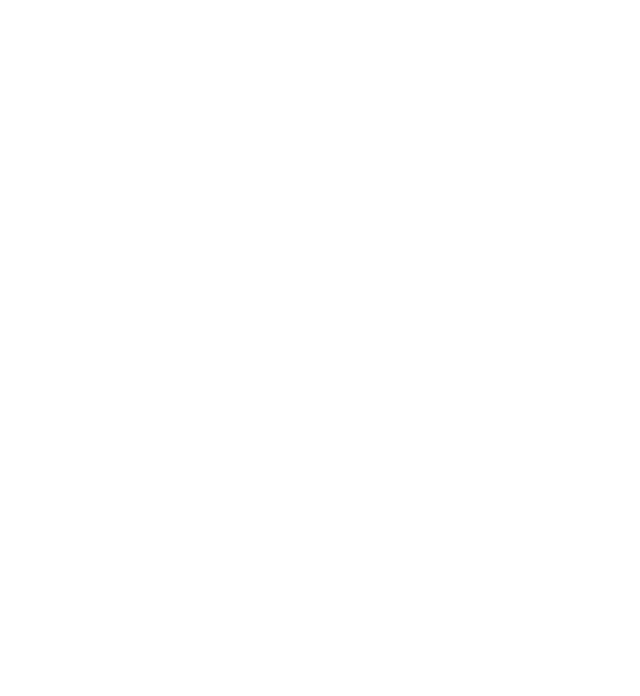
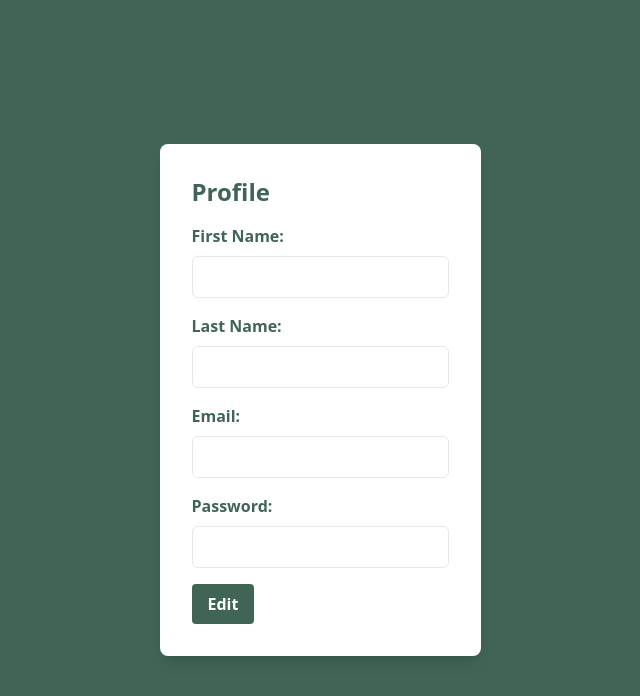
Before and after one commit to Zhr-Ahmadnejad/Task-Management-frontend, a React (Vite) app: page /ProfilePage in a window 1280 px wide. Before the commit this address had no page. Shown: the top 696 px of the page, without its empty margins (320-960 px from the left). Built offline with nearby package versions, Linux system fonts and the light colour scheme.

Commit message:
add profile page

```diff
--- a/package.json
+++ b/package.json
@@ -12,6 +12,7 @@
   "dependencies": {
     "@headlessui/react": "^1.7.18",
     "@reduxjs/toolkit": "^2.2.1",
+    "axios": "^1.6.8",
     "lodash": "^4.17.21",
     "react": "^18.3.1",
     "react-dom": "^18.2.0",
--- a/src/App.jsx
+++ b/src/App.jsx
@@ -8,6 +8,7 @@ import boardsSlice from "./Redux/boardsSlice";
 import LoginPage from "./Components/LoginPage";
 import SignupPage from "./Components/SignupPage";
 import AboutUs from "./Components/AboutUs";
+import ProfilePage from "./Components/ProfilePage";
 
 function App() {
   const [boardModalOpen, setBoardModalOpen] = useState(false);
@@ -43,6 +44,7 @@ function App() {
             <Route path="/" element={<LoginPage />} />
             <Route path="/signup" element={<SignupPage/>} />
             <Route path="/aboutUs" element={<AboutUs/>} />
+            <Route path="/ProfilePage" element={<ProfilePage/>}/>
           </Routes>
         </Router>
 
--- a/src/Components/Column.jsx
+++ b/src/Components/Column.jsx
@@ -52,10 +52,10 @@ function Column({colIndex}) {
       onDragOver={handleOnDragOver}
       className="scrollbar-hide   mx-5 pt-[90px] min-w-[280px] "
     >
-      <p className=" font-semibold flex  items-center  gap-2 tracking-widest md:tracking-[.2em] text-[#828fa3]">
-        <div className={`rounded-full w-4 h-4 ${color} `} />
+      <div className="font-semibold flex items-center gap-2 tracking-widest md:tracking-[.2em] text-[#828fa3]">
+        <span className={`rounded-full w-4 h-4 ${color} `} />
         {col.name} ({col.tasks.length})
-      </p>
+      </div>
 
       {col.tasks.map((task, index) => (
         <Task key={index} taskIndex={index} colIndex={colIndex} />
--- a/src/Components/LoginPage.jsx
+++ b/src/Components/LoginPage.jsx
@@ -1,54 +1,67 @@
 import React, { useState } from 'react';
-import { Link } from 'react-router-dom'; // ایمپورت کامپوننت Link از react-router-dom
-import logo from '../Assets/logo-color.png'; // مسیر لوگو
+import { Link } from 'react-router-dom';
+import logo from '../Assets/logo-color.png';
 
 function LoginPage() {
-  const [username, setUsername] = useState('');
+  const [email, setEmail] = useState('');
   const [password, setPassword] = useState('');
   const [error, setError] = useState('');
 
-  const handleSubmit = (e) => {
+  const handleSubmit = async (e) => {
     e.preventDefault();
-    if (username === 'admin' && password === 'admin') {
-      window.location.href = '/home';
-    } else {
-      setError('نام کاربری یا رمز عبور اشتباه است.');
+    try {
+      const response = await fetch('http://localhost:8088/api/login', {
+        method: 'POST',
+        headers: {
+          'Content-Type': 'application/json',
+        },
+        body: JSON.stringify({ email, password }),
+      });
+      const data = await response.text();
+      if (response.ok) {
+        localStorage.setItem('token', data);
+        console.log('Token:', data);
+        window.location.href = '/home';
+      } else {
+        setError(data);
+      }
+    } catch (error) {
+      console.error('Error:', error);
+      setError('خطایی در ارتباط با سرور رخ داده است.');
     }
   };
 
   return (
     <div className="h-screen flex justify-center items-center bg-[#416555]">
       <div className="grid grid-cols-2 gap-4 bg-white shadow-md rounded px-8 py-8">
-        {/* قسمت قرمز */}
         <div className="col-span-1 flex justify-center items-center">
-          <img src={logo} alt="لوگو" className="h-24" />
+          <img src={logo} alt="Logo" className="h-24" />
         </div>
-        {/* قسمت سفید */}
         <div className="col-span-1">
           <form onSubmit={handleSubmit}>
             <h2 className="text-2xl mb-4 text-center text-[#416555] font-semibold">Login</h2>
             {error && <p className="text-red-500 text-sm mb-4">{error}</p>}
             <div className="mb-4">
-              <label className="block text-[#416555] text-sm font-bold mb-2 " htmlFor="username">
-                email
+              <label className="block text-[#416555] text-sm font-bold mb-2" htmlFor="email">
+                Email
               </label>
               <input
-                className="w-full bg-transparent flex-grow px-4 py-2 rounded-mdtext-sm
-                border border-gray-600 outline-none focus: outline-[#416555]"
-                id="username"
-                type="text"
+                className="w-full bg-transparent flex-grow px-4 py-2 rounded-md text-sm
+                border border-gray-600 outline-none focus:outline-[#416555]"
+                id="email"
+                type="email"
                 placeholder="Enter your email address"
-                value={username}
-                onChange={(e) => setUsername(e.target.value)}
+                value={email}
+                onChange={(e) => setEmail(e.target.value)}
               />
             </div>
             <div className="mb-6">
               <label className="block text-[#416555] text-sm font-bold mb-2" htmlFor="password">
-              password
+                Password
               </label>
               <input
-                className=" w-full bg-transparent flex-grow px-4 py-2 rounded-mdtext-sm
-                border border-gray-600 outline-none focus: outline-[#416555]"
+                className="w-full bg-transparent flex-grow px-4 py-2 rounded-md text-sm
+                border border-gray-600 outline-none focus:outline-[#416555]"
                 id="password"
                 type="password"
                 placeholder="Enter your password"
@@ -58,14 +71,14 @@ function LoginPage() {
             </div>
             <div className="flex items-center justify-between">
               <button
-                className="bg-[#416555] hover:bg-green-300 text-white font-bold py-2 px-4 rounded focus:outline-none focus:shadow-outline"
+                className="bg-[#416555] hover:bg-green-300 text-white font-bold py-2 px-4 rounded
+                focus:outline-none focus:shadow-outline"
                 type="submit"
               >
                 Login
               </button>
-              {/* اضافه کردن لینک به صفحه signup */}
               <Link to="/signup" className="text-[#416555] text-sm font-bold">
-                Don't have an account? signup
+                Don't have an account? Signup
               </Link>
             </div>
           </form>
--- /dev/null
+++ b/src/Components/ProfilePage.jsx
@@ -0,0 +1,133 @@
+
+import React, { useState, useEffect } from 'react';
+import axios from 'axios';
+
+
+function ProfilePage() {
+  const [user, setUser] = useState(null);
+  const [editMode, setEditMode] = useState(false);
+  const [firstName, setFirstName] = useState('');
+  const [lastName, setLastName] = useState('');
+  const [email, setEmail] = useState('');
+  const [password, setPassword] = useState('');
+
+  useEffect(() => {
+    const token = localStorage.getItem('token');
+    console.log('Token:', token);
+    if (token) {
+      axios.get('http://localhost:8088/api/users/user', {
+        headers: {
+          Authorization: `Bearer ${token}`
+        }
+      })
+      .then(response => {
+        setUser(response.data);
+        setFirstName(response.data.firstName);
+        setLastName(response.data.lastName);
+        setEmail(response.data.email);
+        setPassword(response.data.password);
+        console.log(response.data);
+      })
+      .catch(error => {
+        console.error('Error fetching user data:', error);
+      });
+    }
+  }, []);
+
+  const handleEdit = () => {
+    setEditMode(true);
+  };
+
+  const handleSave = () => {
+    // ارسال اطلاعات به سرور برای به روزرسانی
+    setEditMode(false);
+  };
+  return (
+    <div className="flex flex-col items-center justify-center h-screen bg-[#416555] dark:bg-white">
+      <div className="bg-white dark:bg-[#416555] p-8 rounded-lg shadow-lg text-[#416555] dark:text-white">
+        <h2 className="text-2xl mb-4 font-semibold">Profile</h2>
+        <div className="mb-4">
+          <label className="block mb-2 font-bold">First Name:</label>
+          <div className="relative">
+            <input
+              className="w-full px-3 py-2 border rounded-md focus:outline-none"
+              type="text"
+              value={firstName}
+              onChange={(e) => setFirstName(e.target.value)}
+              readOnly={!editMode}
+            />
+            {editMode && (
+              <button className="absolute top-2 right-2" onClick={handleSave}>
+                Save
+              </button>
+            )}
+          </div>
+        </div>
+        <div className="mb-4">
+          <label className="block mb-2 font-bold">Last Name:</label>
+          <div className="relative">
+            <input
+              className="w-full px-3 py-2 border rounded-md focus:outline-none"
+              type="text"
+              value={lastName}
+              onChange={(e) => setLastName(e.target.value)}
+              readOnly={!editMode}
+              placeholder={lastName}
+            />
+            {editMode && (
+              <button className="absolute top-2 right-2" onClick={handleSave}>
+                Save
+              </button>
+            )}
+          </div>
+        </div>
+        <div className="mb-4">
+          <label className="block mb-2 font-bold">Email:</label>
+          <div className="relative">
+            <input
+              className="w-full px-3 py-2 border rounded-md focus:outline-none"
+              type="email"
+              value={email}
+              onChange={(e) => setEmail(e.target.value)}
+              readOnly={!editMode}
+            />
+            {editMode && (
+              <button className="absolute top-2 right-2" onClick={handleSave}>
+                Save
+              </button>
+            )}
+          </div>
+        </div>
+        <div className="mb-4">
+          <label className="block mb-2 font-bold">Password:</label>
+          <div className="relative">
+            <input
+              className="w-full px-3 py-2 border rounded-md focus:outline-none"
+              type="password"
+              value={password}
+              onChange={(e) => setPassword(e.target.value)}
+              readOnly={!editMode}
+            />
+            {editMode && (
+              <button className="absolute top-2 right-2" onClick={handleSave}>
+                Save
+              </button>
+            )}
+          </div>
+        </div>
+        {!editMode && (
+          <button
+          className=" bg-[#416555] hover:bg-green-300 text-white font-bold py-2 px-4 rounded
+          focus:outline-none focus:shadow-outline"
+          type="submit"
+            onClick={handleEdit}
+          >
+            Edit
+          </button>
+        )}
+      </div>
+    </div>
+  );
+}
+
+export default ProfilePage;
--- a/src/Components/SignupPage.jsx
+++ b/src/Components/SignupPage.jsx
@@ -3,58 +3,65 @@ import { Link } from 'react-router-dom';
 import logo from '../Assets/logo-color.png'; // مسیر لوگو
 
 function SignupPage() {
-  const [username, setUsername] = useState('');
+  const [email, setEmail] = useState('');
   const [password, setPassword] = useState('');
+  const [firstName, setFirstName] = useState('');
+  const [lastName, setLastName] = useState('');
   const [error, setError] = useState('');
 
-  const handleSubmit = (e) => {
+  const handleSubmit = async (e) => {
     e.preventDefault();
-    // اینجا می‌توانید کاربر را ثبت نام کنید
-    // برای مثال، می‌توانید از یک API برای ایجاد حساب جدید استفاده کنید
-    // اینجا یک شبیه‌سازی ساده از ثبت نام کاربر انجام شده است
-    if (username && password) {
-      // اگر ثبت‌نام با موفقیت انجام شود، می‌توانید کاربر را به صفحه ورود هدایت کنید
-      // مثلاً با استفاده از window.location.href = '/login';
-      window.location.href = '/login'; // اینجا به عنوان مثال، کاربر به صفحه‌ی ورود هدایت می‌شود
-    } else {
-      // اگر نام کاربری یا رمز عبور وارد نشده باشد، یک پیام خطا نمایش داده می‌شود
-      setError('لطفاً نام کاربری و رمز عبور را وارد کنید.');
+    try {
+      const response = await fetch('http://localhost:8088/api/register', {
+        method: 'POST',
+        headers: {
+          'Content-Type': 'application/json',
+        },
+        body: JSON.stringify({ email, password, firstName, lastName }), // افزودن اطلاعات firstName و lastName
+      });
+      const data = await response.text();
+      if (response.ok) {
+        // Signup successful, redirect to login page or perform other actions
+        window.location.href = '/'; // به عنوان مثال به صفحه اصلی هدایت می‌شود
+      } else {
+        // Display error message received from the server
+        setError(data);
+      }
+    } catch (error) {
+      console.error('Error:', error);
+      setError('خطایی در ارتباط با سرور رخ داده است.');
     }
   };
 
   return (
     <div className="h-screen flex justify-center items-center bg-[#416555]">
       <div className="grid grid-cols-2 gap-4 bg-white shadow-md rounded px-8 py-8">
-        {/* قسمت قرمز */}
         <div className="col-span-1 flex justify-center items-center">
           <img src={logo} alt="لوگو" className="h-24" />
         </div>
-        {/* قسمت سفید */}
         <div className="col-span-1">
           <form onSubmit={handleSubmit}>
             <h2 className="text-2xl mb-4 text-center text-[#416555] font-semibold">Signup</h2>
             {error && <p className="text-red-500 text-sm mb-4">{error}</p>}
             <div className="mb-4">
-              <label className="block text-[#416555] text-sm font-bold mb-2 " htmlFor="username">
-                email
+              <label className="block text-[#416555] text-sm font-bold mb-2 " htmlFor="email">
+                Email
               </label>
               <input
-                className="w-full bg-transparent flex-grow px-4 py-2 rounded-mdtext-sm
-                border border-gray-600 outline-none focus: outline-[#416555]"
-                id="username"
-                type="text"
+                className="w-full bg-transparent flex-grow px-4 py-2 rounded-md text-sm border border-gray-600 outline-none focus:outline-[#416555]"
+                id="email"
+                type="email"
                 placeholder="Enter your email address"
-                value={username}
-                onChange={(e) => setUsername(e.target.value)}
+                value={email}
+                onChange={(e) => setEmail(e.target.value)}
               />
             </div>
             <div className="mb-6">
               <label className="block text-[#416555] text-sm font-bold mb-2" htmlFor="password">
-              password
+                Password
               </label>
               <input
-                className=" w-full bg-transparent flex-grow px-4 py-2 rounded-mdtext-sm
-                border border-gray-600 outline-none focus: outline-[#416555]"
+                className=" w-full bg-transparent flex-grow px-4 py-2 rounded-md text-sm border border-gray-600 outline-none focus:outline-[#416555]"
                 id="password"
                 type="password"
                 placeholder="Enter your password"
@@ -63,31 +70,29 @@ function SignupPage() {
               />
             </div>
             <div className="mb-4">
-              <label className="block text-[#416555] text-sm font-bold mb-2 " htmlFor="username">
-                first name
+              <label className="block text-[#416555] text-sm font-bold mb-2 " htmlFor="firstName">
+                First Name
               </label>
               <input
-                className="w-full bg-transparent flex-grow px-4 py-2 rounded-mdtext-sm
-                border border-gray-600 outline-none focus: outline-[#416555]"
-                id="username"
+                className="w-full bg-transparent flex-grow px-4 py-2 rounded-md text-sm border border-gray-600 outline-none focus:outline-[#416555]"
+                id="firstName"
                 type="text"
                 placeholder="Enter your first name"
-                value={username}
-                onChange={(e) => setUsername(e.target.value)}
+                value={firstName}
+                onChange={(e) => setFirstName(e.target.value)}
               />
             </div>
             <div className="mb-4">
-              <label className="block text-[#416555] text-sm font-bold mb-2 " htmlFor="username">
-                last name
+              <label className="block text-[#416555] text-sm font-bold mb-2 " htmlFor="lastName">
+                Last Name
               </label>
               <input
-                className="w-full bg-transparent flex-grow px-4 py-2 rounded-mdtext-sm
-                border border-gray-600 outline-none focus: outline-[#416555]"
-                id="username"
+                className="w-full bg-transparent flex-grow px-4 py-2 rounded-md text-sm border border-gray-600 outline-none focus:outline-[#416555]"
+                id="lastName"
                 type="text"
                 placeholder="Enter your last name"
-                value={username}
-                onChange={(e) => setUsername(e.target.value)}
+                value={lastName}
+                onChange={(e) => setLastName(e.target.value)}
               />
             </div>
             <div className="flex items-center justify-between">
@@ -99,7 +104,7 @@ function SignupPage() {
               </button>
               {/* اضافه کردن لینک به صفحه login */}
               <Link to="/" className="text-[#416555] text-sm font-bold">
-                Already have an account? login
+                Already have an account? Login
               </Link>
             </div>
           </form>
@@ -109,4 +114,4 @@ function SignupPage() {
   );
 }
 
-export default SignupPage;
+export default SignupPage
```
Also changed, not shown: src/Components/Sidebar.jsx (+14 -0 lines), 1 other file (tests, documents, lock files or other folders).
